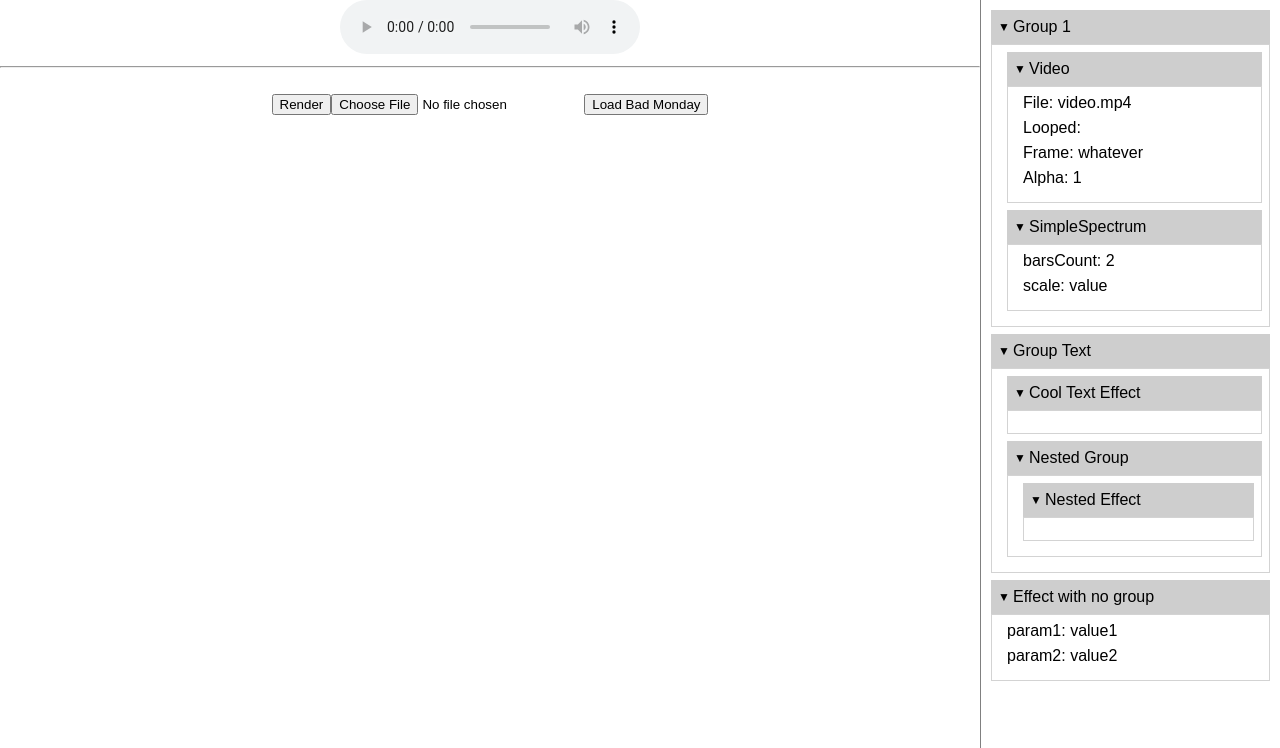
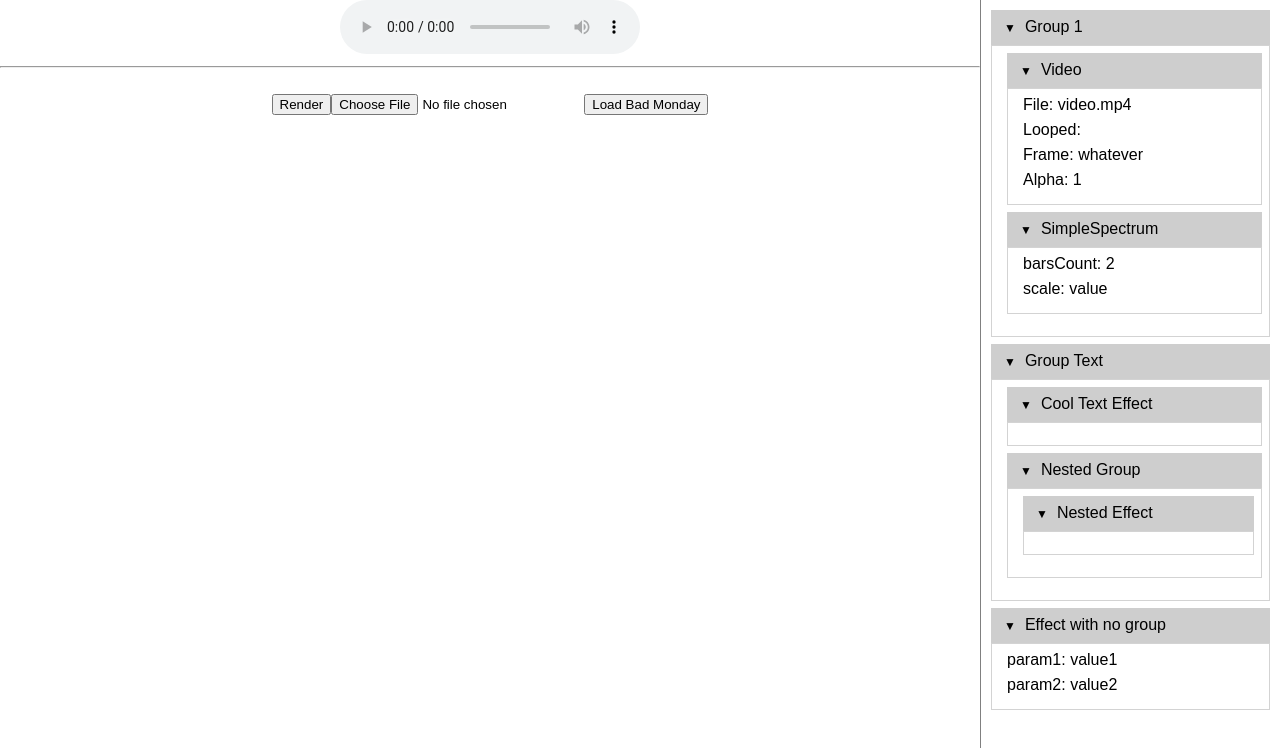
Before and after one commit to Megus/audio-visualizer, a React (Create React App) app: page / in a window 1280 px wide. Shown: the top 748 px of the page. Built offline with nearby package versions, Linux system fonts and the light colour scheme.

Commit message:
[effects-sidebar] create drag and drop basis

```diff
--- a/src/scenes/VideoEditorScene/components/EffectsSidebar/EffectsSidebar.js
+++ b/src/scenes/VideoEditorScene/components/EffectsSidebar/EffectsSidebar.js
@@ -1,6 +1,6 @@
 import React, { Component } from "react";
 
-import CollapsiblePane from "./widgets/CollapsiblePane/CollapsiblePane";
+import DraggableCollapsiblePane from "./widgets/DraggableCollapsiblePane/DraggableCollapsiblePane";
 import "./EffectsSidebar.css";
 
 class EffectsSidebar extends Component {
@@ -10,6 +10,8 @@ class EffectsSidebar extends Component {
 		this.buildContent = this.buildContent.bind(this);
 
 		this.state = {
+			dragged: null,
+			dropTarget: null,
 			elements: [
 				{
 					id: 1,
@@ -101,6 +103,48 @@ class EffectsSidebar extends Component {
 		};
 	}
 
+	setDragged(id) {
+		if (!id) {
+			this.setState({ dragged: null });
+			// console.log("reset dragged");
+			return;
+		}
+		if (this.state.dragged || this.assigningDraggableInProcess) { return; }
+		this.assigningDraggableInProcess = true; // hack to prevent setting parents as dragged
+		const dragged = this.state.elements.find(element => element.id === id);
+		this.setState({ dragged }, () => {
+			this.assigningDraggableInProcess = false;
+			// console.log("set dragged", this.state.dragged.id);
+		});
+	}
+
+	setDropTarget(id) {
+		if (this.state.dragged && this.state.dragged.id && this.state.dragged.id === id) { return; }
+		if (!id) {
+			this.setState({ dropTarget: null });
+			// console.log("reset target");
+			return;
+		}
+		if (this.state.dropTarget || this.assigningDropTargetInProcess) { return; }
+		this.assigningDropTargetInProcess = true;
+		const dropTarget = this.state.elements.find(element => element.id === id);
+		if (!dropTarget) { return; }
+		this.setState({ dropTarget }, () => {
+			this.assigningDropTargetInProcess = false;
+			// console.log("set target", this.state.dropTarget.id);
+		});
+	}
+
+	reorder() {
+		console.log("reordering", this.state.dragged.id, this.state.dropTarget.id);
+		const draggedIndex = this.state.elements.findIndex(element => element.id === this.state.dragged.id);
+		const targetIndex = this.state.elements.findIndex(element => element.id === this.state.dropTarget.id);
+		const elements = this.state.elements.slice(0);
+		const dragged = elements.splice(draggedIndex, 1)[0];
+		elements.splice(targetIndex, 0, dragged);
+		this.setState({ elements });
+	}
+
 	buildContent(parent) {
 		const elementsOnLevel = this.state.elements.filter(element => element.parent === parent).map((element) => {
 			const elementWithContent = Object.assign({}, element);
@@ -111,12 +155,16 @@ class EffectsSidebar extends Component {
 				elementWithContent.content = (<ul>{params}</ul>);
 			}
 			return elementWithContent;
-		}).map((element) => {
-			const collapsiblePane = (<CollapsiblePane name={element.name} content={element.content} />);
-			return (
-				<li key={element.id}>{collapsiblePane}</li>
-			);
-		});
+		}).map(element => (
+			<DraggableCollapsiblePane
+				key={element.id}
+				object={element}
+				dragged={this.state.dragged}
+				dropTarget={this.state.dropTarget}
+				setDragged={id => this.setDragged(id)}
+				setDropTarget={id => this.setDropTarget(id)}
+				reorder={() => this.reorder()}
+			/>));
 		return (<ul>{elementsOnLevel}</ul>);
 	}
 
--- a/src/scenes/VideoEditorScene/components/EffectsSidebar/widgets/CollapsiblePane/CollapsiblePane.css
+++ b/src/scenes/VideoEditorScene/components/EffectsSidebar/widgets/CollapsiblePane/CollapsiblePane.css
@@ -1,5 +1,5 @@
 .collapsible-pane {
-  position: relative;
+  /*position: relative;*/
 }
 
 .collapsible-pane_theme_odd .collapsible-pane__content {
@@ -20,14 +20,13 @@
 
 .collapsible-pane__name:before {
   content: "\25BC";
-  position: absolute;
-  left: 7px;
+  position: relative;
+  left: -9px;
   font-size: 12px;
 }
 
 .collapsible-pane__name_collapsed:before {
   transform: rotate(270deg);
-  top: -1px;
 }
 
 .collapsible-pane__content {
--- /dev/null
+++ b/src/scenes/VideoEditorScene/components/EffectsSidebar/widgets/DraggableCollapsiblePane/DraggableCollapsiblePane.css
@@ -0,0 +1,9 @@
+.placeholder * {
+  background-color: whitesmoke !important;
+  color: whitesmoke !important;
+  border: none !important;
+}
+.placeholder {
+  border: 2px solid lightgray;
+  border-radius: 3px;
+}
--- /dev/null
+++ b/src/scenes/VideoEditorScene/components/EffectsSidebar/widgets/DraggableCollapsiblePane/DraggableCollapsiblePane.js
@@ -0,0 +1,170 @@
+import React, { Component } from "react";
+import PropTypes from "prop-types";
+
+import CollapsiblePane from "../CollapsiblePane/CollapsiblePane";
+import "./DraggableCollapsiblePane.css";
+
+class DraggableCollapsiblePane extends Component {
+	constructor(props) {
+		super(props);
+
+		this.onDragStart = this.onDragStart.bind(this);
+		this.onDrag = this.onDrag.bind(this);
+		this.onDragEnd = this.onDragEnd.bind(this);
+		this.onDrop = this.onDrop.bind(this);
+		this.onDragEnter = this.onDragEnter.bind(this);
+		this.onDragLeave = this.onDragLeave.bind(this);
+		this.makeDraggable = this.makeDraggable.bind(this);
+		this.makeUndraggable = this.makeUndraggable.bind(this);
+		this.entireElement = this.entireElement.bind(this);
+	}
+
+	componentWillReceiveProps(nextProps) {
+		if (nextProps.dragged === this.props.dragged) { return; }
+		if (nextProps.dragged && nextProps.dragged.id !== this.props.object.id &&
+				nextProps.dragged.parent !== this.props.object.id) {
+			this.makeTargetable();
+		} else {
+			this.makeUntargetable();
+		}
+	}
+
+	// as dragged
+
+	onDragStart(event) {
+		// const ghost = event.target.cloneNode(true);
+		// ghost.style.visibility = "hidden";
+		// event.dataTransfer.setDragImage(ghost, 0, 0);
+		this.props.setDragged(this.props.object.id);
+		return false;
+	}
+
+	onDrag(event) {
+		// event.target.style.opacity = "0.3";
+		event.target.classList.add("placeholder");
+	}
+
+	onDragEnd(event) {
+		event.preventDefault();
+		// event.target.style.opacity = "1";
+		event.target.classList.remove("placeholder");
+		this.props.setDragged(null);
+		this.props.setDropTarget(null);
+		this.makeUndraggable(event);
+	}
+
+	onDrop(event) {
+		event.preventDefault();
+		event.stopPropagation();
+		const { dropTarget, dragged } = this.props;
+		if (!dropTarget || !dragged) { return; }
+		if (dropTarget.type === "group") {
+			if (dragged.type === "group") {
+				console.log(`merge ${dragged.name} with ${dropTarget.name}`);
+			} else if (dragged.type === "effect") {
+				console.log(`append ${dragged.name} to ${dropTarget.name}`);
+			}
+		} else if (dropTarget.type === "effect") {
+			if (dragged.type === "group") {
+				console.log(`create a group of group ${dragged.name} && effect ${dropTarget.name}`);
+			} else if (dragged.type === "effect") {
+				console.log(`create a group of two effects: ${dragged.name} && ${dropTarget.name}`);
+			}
+		}
+	}
+
+	// as target
+
+	onDragEnter(event) {
+		event.preventDefault();
+		if (this.props.dragged && this.props.dragged.id === this.props.object.id) { return; }
+		if (this.props.dragged && this.props.dragged.parent === this.props.object.id) { return; }
+		console.log("drag", this.props.dragged.name, "over", this.props.object.name);
+		this.props.setDropTarget(this.props.object.id);
+	}
+
+	onDragLeave(event) {
+		event.preventDefault();
+		// this.props.setDropTarget(null);
+	}
+
+	// helpers
+
+	entireElement(element) {
+		while (element.tagName !== "LI" || !element.id) {
+			element = element.parentNode;
+		}
+		return element;
+	}
+
+	makeDraggable(event) {
+		// console.log(this.props.object.name, "is now draggable");
+		this.element.setAttribute("draggable", "true");
+		event.stopPropagation();
+	}
+
+	makeUndraggable(event) {
+		// console.log(this.props.object.name, "is now undraggable");
+		this.element.setAttribute("draggable", "false");
+		if (event) { event.stopPropagation(); }
+	}
+
+	makeTargetable() {
+		this.element.addEventListener("dragenter", this.onDragEnter, true);
+		this.element.addEventListener("dragleave", this.onDragLeave, true);
+		this.element.addEventListener("drop", this.onDrop, true);
+		// this.element.style.border = "2px solid red";
+	}
+
+	makeUntargetable() {
+		this.element.removeEventListener("dragenter", this.onDragEnter, true);
+		this.element.removeEventListener("dragleave", this.onDragLeave, true);
+		this.element.addEventListener("drop", this.onDrop, true);
+		// this.element.style.border = "";
+	}
+
+	render() {
+		return (
+			<div>
+				<li
+					ref={(element) => { this.element = element; }}
+					id={`draggable-${this.props.object.id}`}
+					key={this.props.object.id}
+					onMouseDown={this.makeDraggable}
+					onDragStart={this.onDragStart}
+					onDrag={this.onDrag}
+					onDragEnd={this.onDragEnd}
+					onDragOver={event => event.preventDefault()}
+				>
+					<CollapsiblePane
+						name={this.props.object.name}
+						content={this.props.object.content}
+						theme={this.props.theme}
+					/>
+				</li>
+				<div className="drop-target" />
+			</div>
+		);
+	}
+}
+
+export default DraggableCollapsiblePane;
+
+DraggableCollapsiblePane.propTypes = {
+	object: PropTypes.shape({
+		id: PropTypes.number,
+		type: PropTypes.string,
+		name: PropTypes.string,
+		content: PropTypes.object,
+	}).isRequired,
+	dragged: PropTypes.shape({}).isRequired,
+	dropTarget: PropTypes.shape({}).isRequired,
+	setDragged: PropTypes.func.isRequired,
+	setDropTarget: PropTypes.func.isRequired,
+	reorder: PropTypes.func.isRequired,
+	theme: PropTypes.string,
+};
+
+DraggableCollapsiblePane.defaultProps = {
+	theme: "odd",
+};
```
